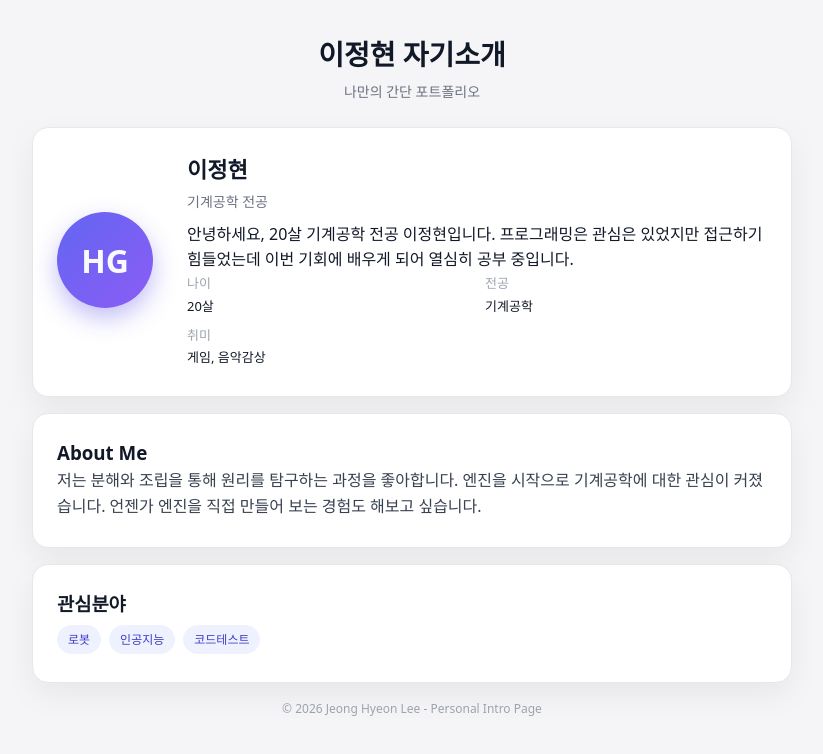
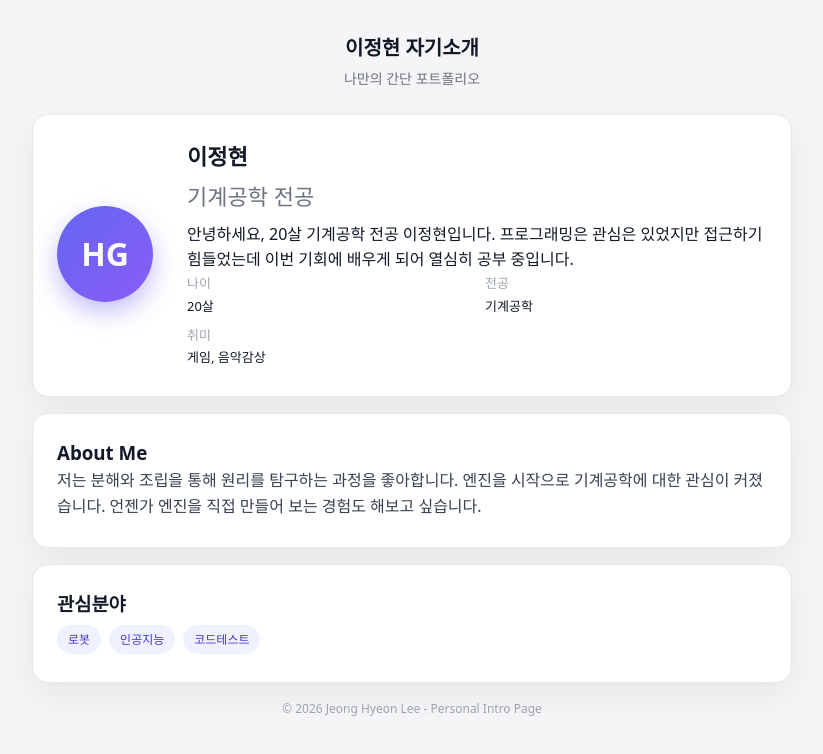
Before and after one commit to 5249-sudo/5249-sudo.github.io, a plain HTML site: page index.html in a window 1280 px wide. Shown: the whole page, without its empty margins (228-1051 px from the left). Drawn offline with Linux system fonts and the light colour scheme.

Commit message:
Add files via upload

```diff
--- a/style.css
+++ b/style.css
@@ -26,7 +26,7 @@ body {
 }
 
 .header h1 {
-    font-size: 28px;
+    font-size: 20px;
     margin-bottom: 4px;
 }
 
@@ -77,7 +77,7 @@ body {
 }
 
 .profile-role {
-    font-size: 14px;
+    font-size: 22px;
     color: #6b7280;
     margin-bottom: 8px;
 }
```
